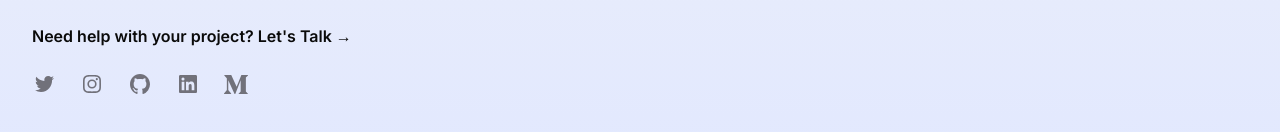
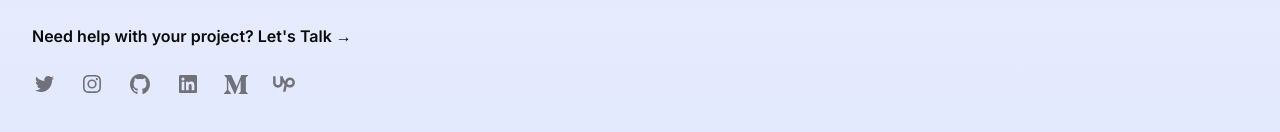
Before and after one commit to ekremkenter/mek-dev, a Next.js app: page / in a window 1280 px wide. Shown: the part 568-700 px from the top of the page. Built offline with nearby package versions, Linux system fonts and the light colour scheme.

Commit message:
Add upwork link

```diff
--- a/package.json
+++ b/package.json
@@ -11,7 +11,7 @@
   },
   "dependencies": {
     "@headlessui/react": "^1.7.17",
-    "@heroicons/react": "^2.0.18",
+    "@heroicons/react": "^2.1.1",
     "@mdx-js/loader": "^3.0.0",
     "@mdx-js/react": "^3.0.0",
     "@next/mdx": "^14.0.4",
--- a/src/app/page.tsx
+++ b/src/app/page.tsx
@@ -1,10 +1,11 @@
-import InstagramIcon from "@/components/instagram-icon";
-import GithubIcon from "@/components/github-icon";
-import LinkedinIcon from "@/components/linkedin-icon";
 import Avatar from "@/components/avatar";
-import TwitterIcon from "@/components/twitter-icon";
+import InstagramIcon from "@/components/icons/instagram-icon";
+import GithubIcon from "@/components/icons/github-icon";
+import LinkedinIcon from "@/components/icons/linkedin-icon";
+import TwitterIcon from "@/components/icons/twitter-icon";
+import MediumIcon from "@/components/icons/medium-icon";
+import UpworkIcon from "@/components/icons/upwork-icon";
 import config from "@/util/config";
-import MediumIcon from "@/components/medium-icon";
 
 export default function Home() {
   return (
@@ -80,6 +81,14 @@ export default function Home() {
         >
           <MediumIcon />
         </a>
+        <a
+          className="group -m-1 p-1"
+          aria-label="Hire on Upwork"
+          href="https://www.upwork.com/freelancers/~012acf61dac0452080"
+          target="_blank"
+        >
+          <UpworkIcon />
+        </a>
       </div>
     </div>
   );
--- /dev/null
+++ b/src/components/icons/upwork-icon.tsx
@@ -0,0 +1,11 @@
+export default function UpworkIcon() {
+  return (
+    <svg
+      viewBox="0 0 24 24"
+      aria-hidden="true"
+      className="h-6 w-6 fill-zinc-500 transition group-hover:fill-zinc-600 dark:fill-zinc-400 dark:group-hover:fill-zinc-300"
+    >
+      <path d="M 17.960938 5.535156 C 15.621094 5.546875 13.84375 7.09375 13.179688 9.558594 C 12.0625 7.839844 11.191406 5.875 10.691406 4.214844 L 8.230469 4.226562 L 8.265625 10.75 C 8.273438 12.042969 7.230469 13.09375 5.9375 13.101562 C 4.644531 13.105469 3.59375 12.066406 3.585938 10.773438 L 3.554688 4.25 L 1.089844 4.261719 L 1.125 10.785156 C 1.132812 13.492188 3.296875 15.636719 5.945312 15.625 C 8.59375 15.609375 10.738281 13.449219 10.726562 10.738281 L 10.71875 9.632812 C 11.214844 10.613281 11.835938 11.65625 12.519531 12.578125 L 11.011719 19.785156 L 13.535156 19.773438 L 14.621094 14.535156 C 15.609375 15.148438 16.714844 15.511719 18.007812 15.503906 C 20.71875 15.492188 22.921875 13.269531 22.910156 10.4375 C 22.898438 7.726562 20.671875 5.523438 17.960938 5.535156 Z M 17.996094 12.984375 C 17.011719 12.988281 16.027344 12.5625 15.222656 11.886719 L 15.464844 10.898438 L 15.464844 10.835938 C 15.644531 9.789062 16.1875 8 18.035156 7.992188 C 19.394531 7.992188 20.5 9.085938 20.507812 10.445312 C 20.453125 11.859375 19.289062 12.972656 17.996094 12.980469 Z M 17.996094 12.984375 " />
+    </svg>
+  );
+}
```
Also changed, not shown: src/components/icons/github-icon.tsx (renamed from src/components/github-icon.tsx), src/components/icons/instagram-icon.tsx (renamed from src/components/instagram-icon.tsx), src/components/icons/linkedin-icon.tsx (renamed from src/components/linkedin-icon.tsx), src/components/icons/medium-icon.tsx (renamed from src/components/medium-icon.tsx), src/components/icons/twitter-icon.tsx (renamed from src/components/twitter-icon.tsx), 1 other file (tests, documents, lock files or other folders).
